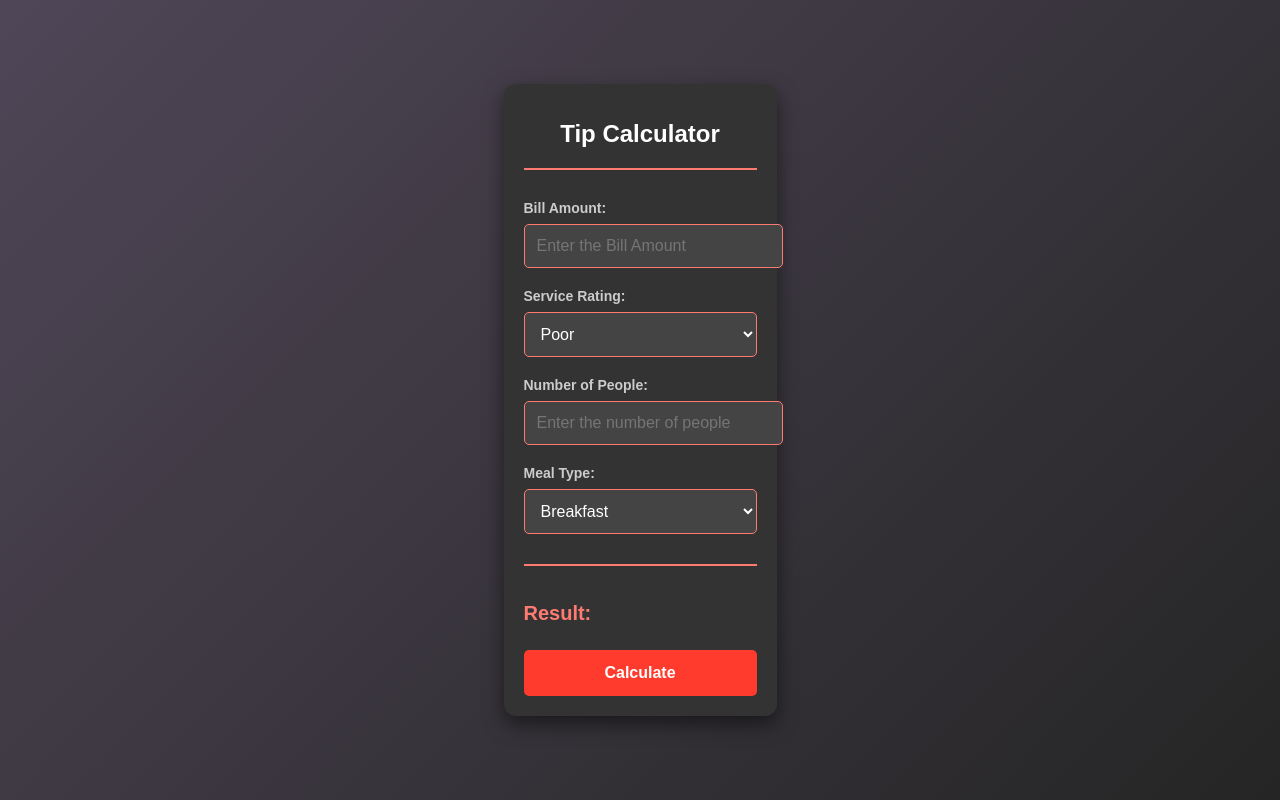
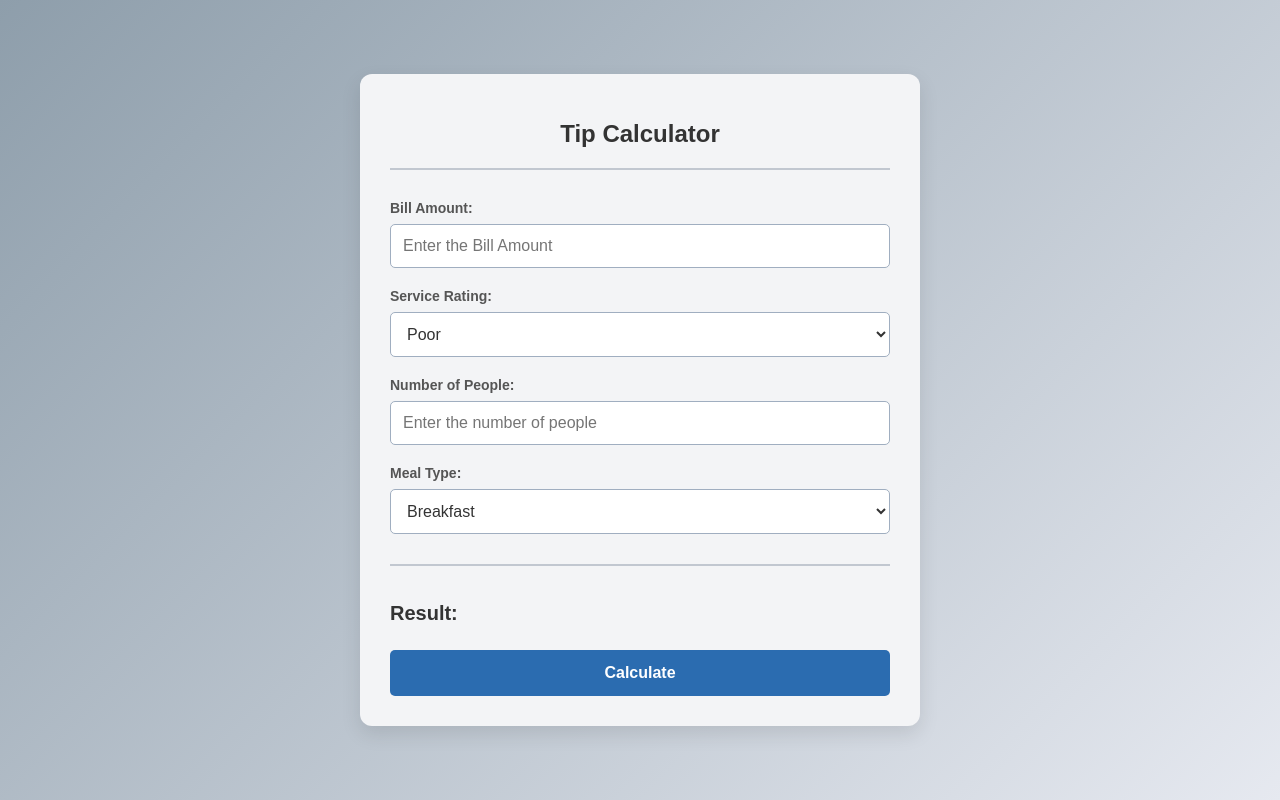
Before and after one commit to brabentil/web-development, a plain HTML site: page Tip-Calculator/index.html in a window 1280 px wide. Drawn offline with Linux system fonts and the light colour scheme.

Commit message:
Updated CSS in Tip-Calculator

```diff
--- a/Tip-Calculator/style.css
+++ b/Tip-Calculator/style.css
@@ -1,6 +1,6 @@
 body {
     font-family: 'Arial', sans-serif;
-    background: linear-gradient(135deg, #4f4657, #252525);
+    background: linear-gradient(135deg, #8E9EAB, #E6E9F0);
     margin: 0;
     padding: 0;
     display: flex;
@@ -11,19 +11,20 @@ body {
 
 .container {
     max-width: 500px;
+    width: 90%;
     margin: auto;
-    padding: 20px;
-    background-color: #333;
+    padding: 30px;
+    background-color: #F3F4F6;
     border-radius: 12px;
-    box-shadow: 0px 8px 20px rgba(0, 0, 0, 0.5);
+    box-shadow: 0px 8px 20px rgba(0, 0, 0, 0.1);
 }
 
 h1 {
     text-align: center;
-    color: #fff;
+    color: #333;
     padding-bottom: 20px;
     margin-bottom: 30px;
-    border-bottom: 2px solid #ff7b72;
+    border-bottom: 2px solid #C1C7D0;
     font-size: 24px;
 }
 
@@ -34,7 +35,7 @@ h1 {
 .input-group label {
     display: block;
     margin-bottom: 8px;
-    color: #ccc;
+    color: #555;
     font-weight: bold;
     font-size: 14px;
 }
@@ -44,11 +45,12 @@ h1 {
     width: 100%;
     padding: 12px;
     font-size: 16px;
-    border: 1px solid #ff7b72;
+    border: 1px solid #A0AEC0;
     border-radius: 5px;
-    background-color: #444;
-    color: #fff;
+    background-color: #FFF;
+    color: #333;
     transition: border-color 0.3s;
+    box-sizing: border-box;
 }
 
 .input-group input::-webkit-outer-spin-button,
@@ -59,33 +61,33 @@ h1 {
 .input-group input:focus,
 .input-group select:focus {
     outline: none;
-    border-color: #ff3b2e;
+    border-color: #718096;
 }
 
 .result {
     margin-top: 30px;
-    border-top: 2px solid #ff7b72;
+    border-top: 2px solid #C1C7D0;
     padding-top: 20px;
 }
 
 .result h2 {
     margin-bottom: 15px;
-    color: #ff7b72;
+    color: #333;
     font-size: 20px;
 }
 
 .result div {
     margin-bottom: 10px;
-    color: #ccc;
+    color: #555;
 }
 
 #calculateBtn {
     width: 100%;
     padding: 14px;
-    background-color: #ff3b2e;
+    background-color: #2B6CB0;
     border-radius: 5px;
     border: none;
-    color: #fff;
+    color: #FFF;
     cursor: pointer;
     font-size: 16px;
     font-weight: bold;
@@ -94,5 +96,5 @@ h1 {
 }
 
 #calculateBtn:hover {
-    background-color: #e62d1c;
+    background-color: #2C5282;
 }
```
